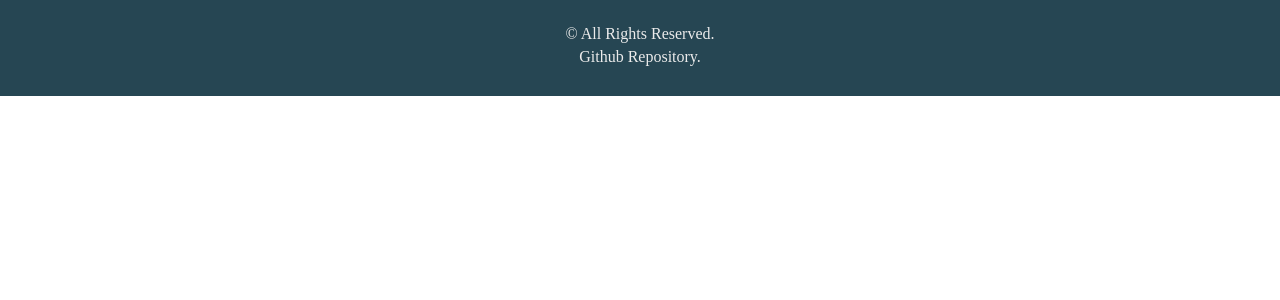
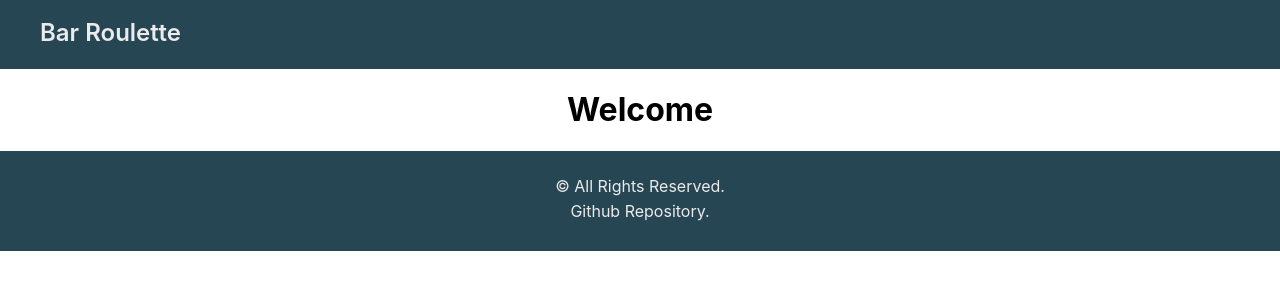
Before and after one commit to RogerRochoRibas/HackatonITAcademy, a React (Create React App) app in the folder bar-roulette/: page / in a window 1280 px wide. Shown: the top 300 px of the page. Built offline with nearby package versions, Linux system fonts and the light colour scheme.

Commit message:
Created Header + favicon

```diff
--- a/bar-roulette/public/index.html
+++ b/bar-roulette/public/index.html
@@ -9,35 +9,10 @@
       name="description"
       content="Web site created using create-react-app"
     />
-    <link rel="apple-touch-icon" href="%PUBLIC_URL%/logo192.png" />
-    <!--
-      manifest.json provides metadata used when your web app is installed on a
-      user's mobile device or desktop. See https://developers.google.com/web/fundamentals/web-app-manifest/
-    -->
-    <link rel="manifest" href="%PUBLIC_URL%/manifest.json" />
-    <!--
-      Notice the use of %PUBLIC_URL% in the tags above.
-      It will be replaced with the URL of the `public` folder during the build.
-      Only files inside the `public` folder can be referenced from the HTML.
-
-      Unlike "/favicon.ico" or "favicon.ico", "%PUBLIC_URL%/favicon.ico" will
-      work correctly both with client-side routing and a non-root public URL.
-      Learn how to configure a non-root public URL by running `npm run build`.
-    -->
-    <title>React App</title>
+    <title>Bar Roulette
+    </title>
   </head>
   <body>
-    <noscript>You need to enable JavaScript to run this app.</noscript>
     <div id="root"></div>
-    <!--
-      This HTML file is a template.
-      If you open it directly in the browser, you will see an empty page.
-
-      You can add webfonts, meta tags, or analytics to this file.
-      The build step will place the bundled scripts into the <body> tag.
-
-      To begin the development, run `npm start` or `yarn start`.
-      To create a production bundle, use `npm run build` or `yarn build`.
-    -->
   </body>
 </html>
--- a/bar-roulette/src/App.js
+++ b/bar-roulette/src/App.js
@@ -1,11 +1,15 @@
 import "./css/App.css";
 import "./css/footer.css";
+import "./css/header.css";
 
 import { Footer } from "./components/general/footer";
+import { Header } from "./components/general/header";
 
 function App() {
   return (
     <div className="App">
+      <Header />
+      <div><h1>Welcome</h1></div>
       <Footer />
     </div>
   );
--- a/bar-roulette/src/components/general/header.js
+++ b/bar-roulette/src/components/general/header.js
@@ -0,0 +1,11 @@
+export function Header() {
+    return (
+      <div class="header">
+          <div class="home">
+            <h1>
+              <a href="#">Bar Roulette</a>
+            </h1>
+        </div>
+      </div>
+    );
+  }
--- a/bar-roulette/src/css/App.css
+++ b/bar-roulette/src/css/App.css
@@ -1,5 +1,14 @@
+html {
+  min-height: 100vh;
+}
+
 body {
   margin: 0;
+  font-family: -apple-system, BlinkMacSystemFont, 'Segoe UI', 'Roboto', 'Oxygen',
+    'Ubuntu', 'Cantarell', 'Fira Sans', 'Droid Sans', 'Helvetica Neue',
+    sans-serif;
+  -webkit-font-smoothing: antialiased;
+  -moz-osx-font-smoothing: grayscale;
 }
 
 .App {
--- a/bar-roulette/src/css/footer.css
+++ b/bar-roulette/src/css/footer.css
@@ -1,21 +1,10 @@
-.footer > a {
-  transition: 0.3s;
-  text-decoration: none!important;
-}
-
-.footer > a:hover,
-.footer > a:active,
-.footer > a:focus {
-  outline: none;
-  text-decoration: none;
-}
-
 .footer {
   color: #ebebeb;
   position: relative;
   background: #264653;
   font-size: 16px;
   font-weight: 400;
+  bottom:0px
 }
 
 .footer a:hover {
--- /dev/null
+++ b/bar-roulette/src/css/header.css
@@ -0,0 +1,22 @@
+.header {
+  color: #ebebeb;
+  position: relative;
+  background: #264653;
+  padding:10px;
+  text-align: start;
+}
+
+.header a:hover {
+  color: #0085ff;
+}
+
+.header h1 {
+  margin: 0px 0px 10px 30px;
+}
+
+.header a {
+  color: #ebebeb;
+  text-decoration: none;
+  font-size: 24px;
+  font-weight: 600;
+}
```
Also changed, not shown: 1 other file (tests, documents, lock files or other folders).
